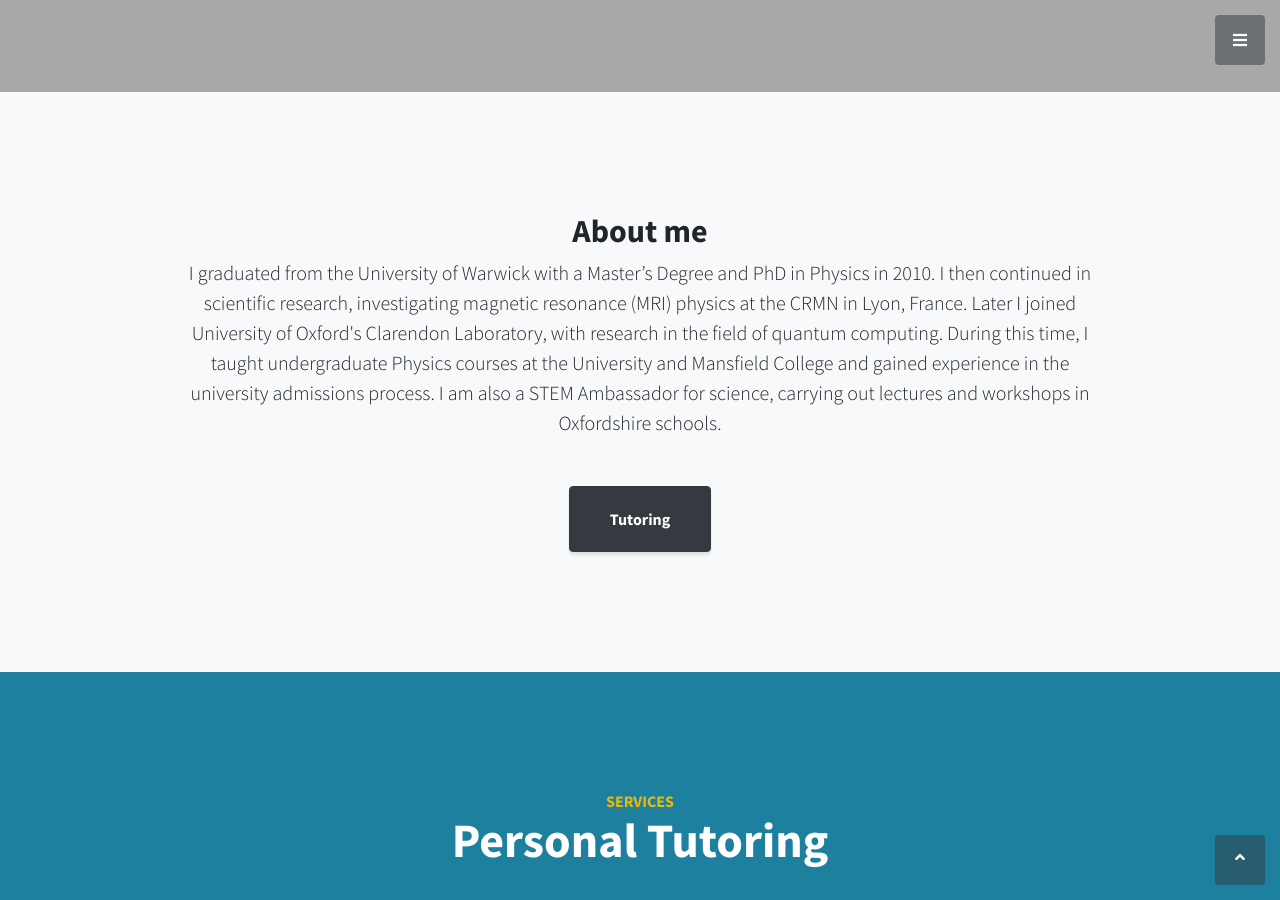
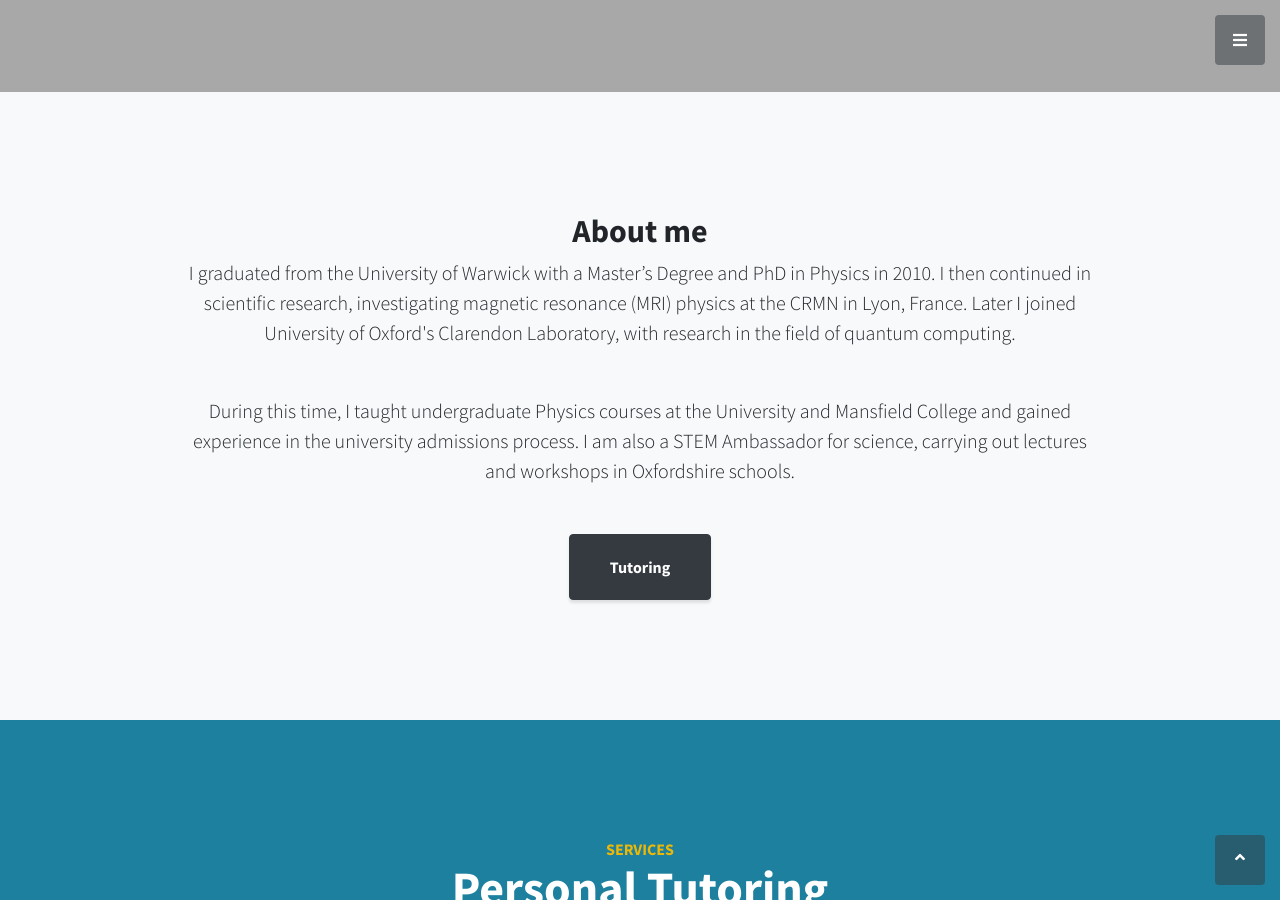
Before and after one commit to mortstar/mortstar.github.io, a Jekyll site: the page built from index.html, in a window 1280 px wide and 900 px high, scrolled down 808 px. Built offline with Jekyll 4.4.1, drawn with Linux system fonts in a browser that asks for light colours.

Commit message:
Line break

```diff
--- a/_includes/about.html
+++ b/_includes/about.html
@@ -4,7 +4,8 @@
         <div class="row">
             <div class="col-lg-10 mx-auto">
                 <h2>About me</h2>
-                <p class="lead mb-5">I graduated from the University of Warwick with a Master’s Degree and PhD in Physics in 2010. I then continued in scientific research, investigating magnetic resonance (MRI) physics at the CRMN in Lyon, France. Later I joined University of Oxford's Clarendon Laboratory, with research in the field of quantum computing. During this time, I taught undergraduate Physics courses at the University and Mansfield College and gained experience in the university admissions process. I am also a STEM Ambassador for science, carrying out lectures and workshops in Oxfordshire schools.</p>
+                <p class="lead mb-5">I graduated from the University of Warwick with a Master’s Degree and PhD in Physics in 2010. I then continued in scientific research, investigating magnetic resonance (MRI) physics at the CRMN in Lyon, France. Later I joined University of Oxford's Clarendon Laboratory, with research in the field of quantum computing.</p>
+                <p class="lead mb-5">During this time, I taught undergraduate Physics courses at the University and Mansfield College and gained experience in the university admissions process. I am also a STEM Ambassador for science, carrying out lectures and workshops in Oxfordshire schools.</p>
                 <a class="btn btn-dark btn-xl js-scroll-trigger" href="#services">Tutoring</a>
             </div>
         </div>
```
